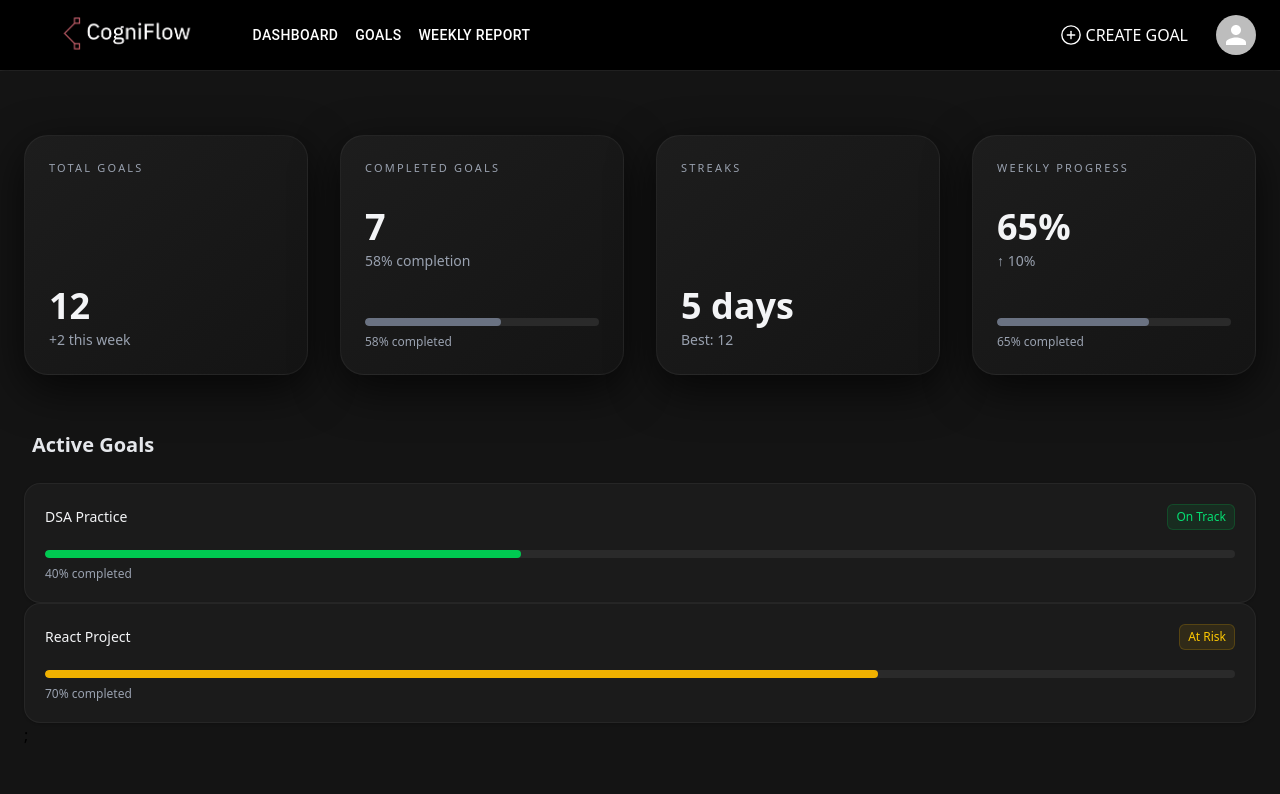
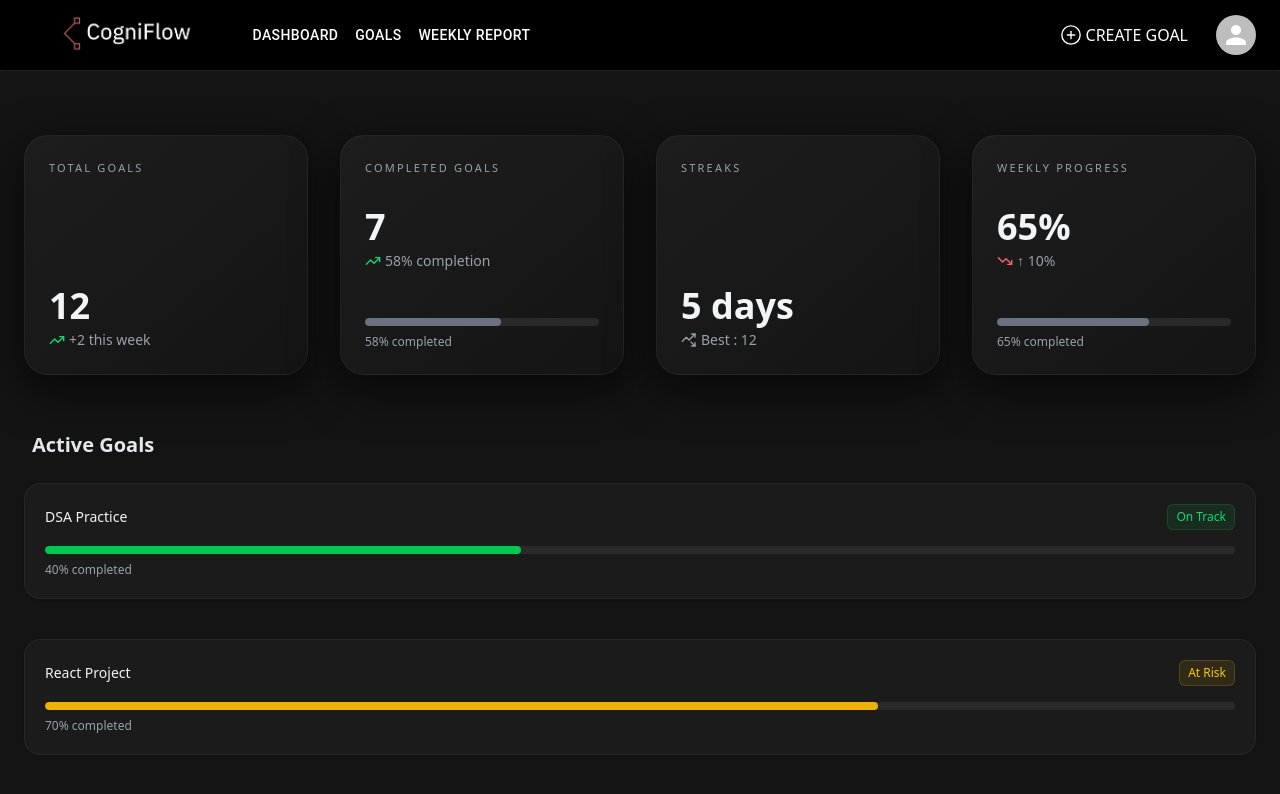
Before and after one commit to deveshh30/COGNIFLOW, a React (Vite) app in the folder client/: page / in a window 1280 px wide. Shown: the top 794 px of the page. Built offline with nearby package versions, Linux system fonts and the light colour scheme.

Commit message:
add trend indicators with animated stat cards

```diff
--- a/client/package.json
+++ b/client/package.json
@@ -9,8 +9,8 @@
     "build": "vite build",
     "lint": "eslint .",
     "preview": "vite preview",
-    "predeploy" : "npm run build",
-    "deploy" : "gh-pages -d dist"
+    "predeploy": "npm run build",
+    "deploy": "gh-pages -d dist"
   },
   "dependencies": {
     "@emotion/react": "^11.14.0",
--- a/client/src/features/dashboard/ui/ActiveGoal.jsx
+++ b/client/src/features/dashboard/ui/ActiveGoal.jsx
@@ -8,8 +8,8 @@ const STATUS_STYLES = {
 
 const ActiveGoal = ({ title, progress, status }) => {
   return (
-    <div className="rounded-2xl bg-[#1b1b1b] border border-white/5 p-5 shadow">
-      <div className="flex items-center justify-between mb-5">
+    <div className="rounded-2xl bg-[#1b1b1b] border border-white/5 mb-10 p-5 shadow">
+      <div className="flex items-center justify-between ">
         <h3 className="text-sm font-medium text-gray-100">
           {title}
         </h3>
--- a/client/src/features/dashboard/ui/DashCard.jsx
+++ b/client/src/features/dashboard/ui/DashCard.jsx
@@ -2,16 +2,39 @@ import ActiveGoal from "./ActiveGoal";
 import StatCard from "./StatCard";
 
 const stats = [
-  { label: "Total Goals", value: 12, meta: "+2 this week" },
-  { label: "Completed Goals", value: 7, meta: "58% completion", progress: 58 },
-  { label: "Streaks", value: 5, suffix: " days", meta: "Best: 12" },
-  { label: "Weekly Progress", value: 65, suffix: "%", meta: "↑ 10%", progress: 65 },
+  {
+    label: "Total Goals",
+    value: 12,
+    meta: "+2 this week",
+    trend : "up",
+  },
+  {
+    label: "Completed Goals",
+    value: 7,
+    meta: "58% completion",
+    progress: 58 ,
+    trend : "up",
+  },
+  {
+    label: "Streaks",
+    value: 5, suffix: " days",
+    meta: "Best : 12",
+    trend : "neutral",
+  },
+  {
+    label: "Weekly Progress",
+    value: 65,
+    suffix: "%",
+    meta: "↑ 10%",
+    progress: 65,
+    trend : "down",
+  },
 ];
 
 const activeGoals = [
   { title: "DSA Practice", progress: 40, status: "On Track" },
   { title: "React Project", progress: 70, status: "At Risk" },
-  ]
+];
 
 const DashCard = () => (
   <div className="min-h-screen w-full bg-[#141414] px-6 pt-16">
@@ -21,24 +44,18 @@ const DashCard = () => (
           <StatCard key={i} {...stat} />
         ))}
       </div>
-
       <h2 className="mt-14 mb-6 ml-2 text-xl font-semibold text-gray-200">
         Active Goals
       </h2>
-
-      {activeGoals.map((goal,index) => (
-
+      {activeGoals.map((goal, index) => (
         <ActiveGoal
           key={index}
           title={goal.title}
           progress={goal.progress}
           status={goal.status}
         />
-
-      ))};
-
-
-
+      ))}
+      ;
     </div>
   </div>
 );
--- a/client/src/features/dashboard/ui/StatCard.jsx
+++ b/client/src/features/dashboard/ui/StatCard.jsx
@@ -1,7 +1,7 @@
-
 import ProgressBar from "./Bar.jsx";
 import CountUp from "./CountUp.jsx";
 import useInView from "../../../hooks/useInView";
+import { TrendingUp, TrendingDown, TrendingUpDown } from "lucide-react";
 
 const cardBase =
   "relative rounded-3xl border border-white/5 " +
@@ -11,8 +11,33 @@ const cardBase =
   "hover:-translate-y-1 hover:shadow-[0_22px_70px_rgba(0,0,0,0.85)] " +
   "h-[240px] w-full p-6 flex flex-col justify-between";
 
-const StatCard = ({ label, value, meta, progress, status,  suffix = "" }) => {
+const TREND_ARROW = {
+  up: {
+    icon: TrendingUp,
+    color: "text-green-400",
+  },
+  down: {
+    icon: TrendingDown,
+    color: "text-red-400",
+  },
+  neutral: {
+    icon: TrendingUpDown,
+    color: "text-gray-400",
+  },
+};
+
+const StatCard = ({
+  label,
+  value,
+  meta,
+  progress,
+  trend = "neutral",
+  status,
+  suffix = "",
+}) => {
   const { ref, isVisible } = useInView();
+  const trendConfig = TREND_ARROW[trend] || TREND_ARROW.neutral;
+  const Icon = trendConfig.icon;
 
   return (
     <div ref={ref} className={cardBase}>
@@ -25,7 +50,11 @@ const StatCard = ({ label, value, meta, progress, status,  suffix = "" }) => {
           {isVisible && <CountUp value={value} />}
           {suffix}
         </p>
-        <p className="text-sm text-gray-400 mt-1">{meta}</p>
+
+        <p className="text-sm mt-1 flex items-center gap-1">
+          <Icon className={`w-4 h-4 ${trendConfig.color}`} />
+          <span className="text-gray-400">{meta}</span>
+        </p>
       </div>
 
       {progress !== undefined && isVisible && (
```
Lines whose indentation alone changed are shown as unchanged.
